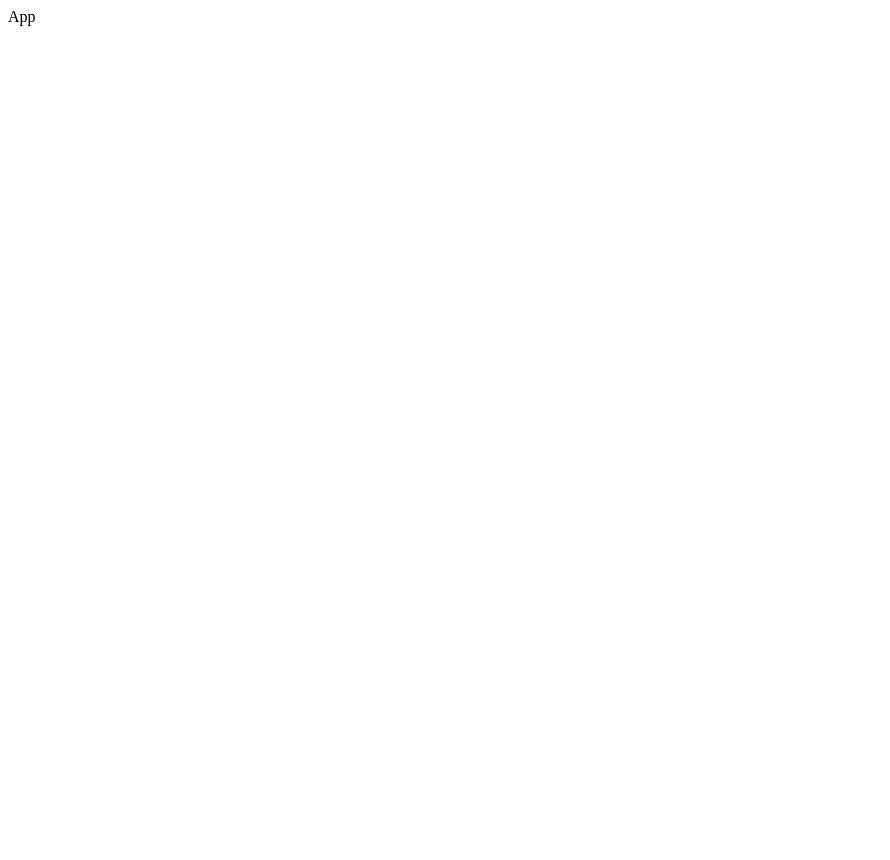
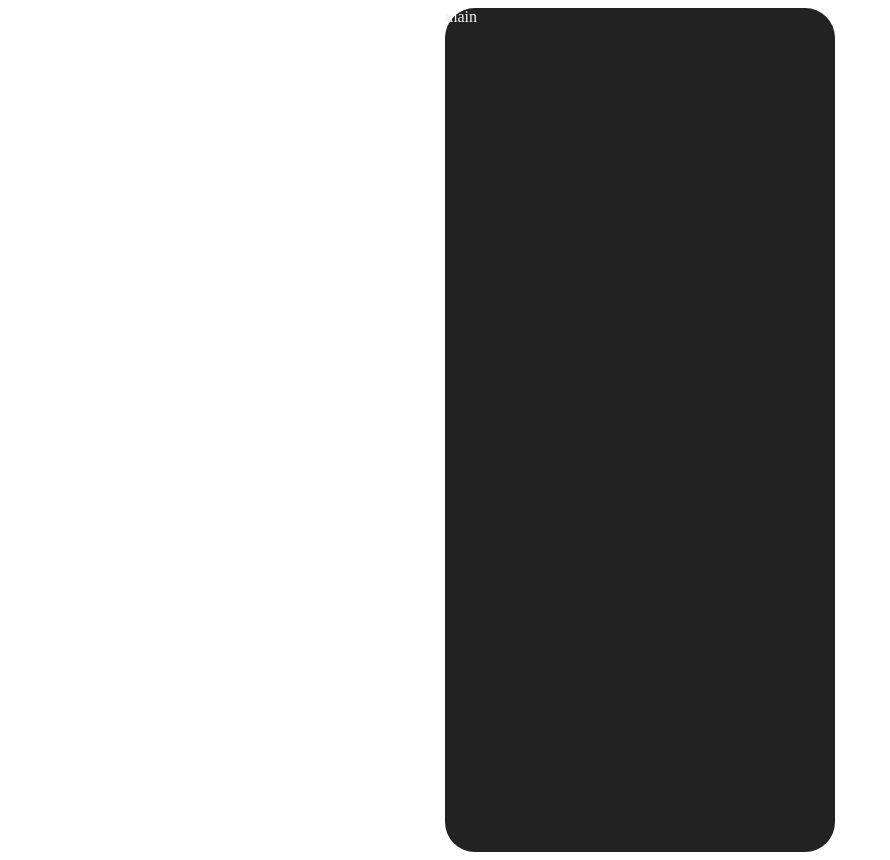
Before and after one commit to Denwa799/todo, a React (Create React App) app: page / in a window 1280 px wide. Shown: the whole page, without its empty margins (0-890 px from the left). Before the commit the page ends 800 px from the top, so only its background shows below. Built offline with nearby package versions, Linux system fonts and the light colour scheme; a web font is replaced by a local one.

Commit message:
Добавляет переменные цветов

```diff
--- /dev/null
+++ b/src/App.css
@@ -0,0 +1,8 @@
+.App {
+  width: 390px;
+  height: 844px;
+  margin: 0 auto;
+  border-radius: 30px;
+  color: var(--primary-color-1);
+  background-color: var(--background-color-1);
+}
--- a/src/App.tsx
+++ b/src/App.tsx
@@ -1,7 +1,12 @@
-import React from 'react';
+import { MainPage } from 'pages/Main';
+import './App.css';
 
 const App = () => {
-  return <div>App</div>;
+  return (
+    <div className="App">
+      <MainPage />
+    </div>
+  );
 };
 
 export default App;
--- a/src/index.css
+++ b/src/index.css
@@ -1 +1,19 @@
 @import url('https://fonts.googleapis.com/css2?family=Abhaya+Libre:wght@600&family=Actor&display=swap');
+
+:root {
+  --background-color-1: #222222;
+  --background-color-2: #282828;
+
+  --primary-color-1: #f4f4f4;
+  --primary-color-2: #a9a9a9;
+
+  --red-color-1: #ff0000;
+  --blue-color-1: #366eff;
+  --yellow-color-1: #ffeb33;
+  --green-color-1: #10c200;
+
+  --shadow-1: 16px 16px 20px rgba(0, 0, 0, 0.15),
+    -8px -8px 20px rgba(255, 255, 255, 0.05);
+
+  --radius: 25px;
+}
--- /dev/null
+++ b/src/pages/Main/index.tsx
@@ -0,0 +1,5 @@
+import { FC } from 'react';
+
+export const MainPage: FC = () => {
+  return <div>main</div>;
+};
```
